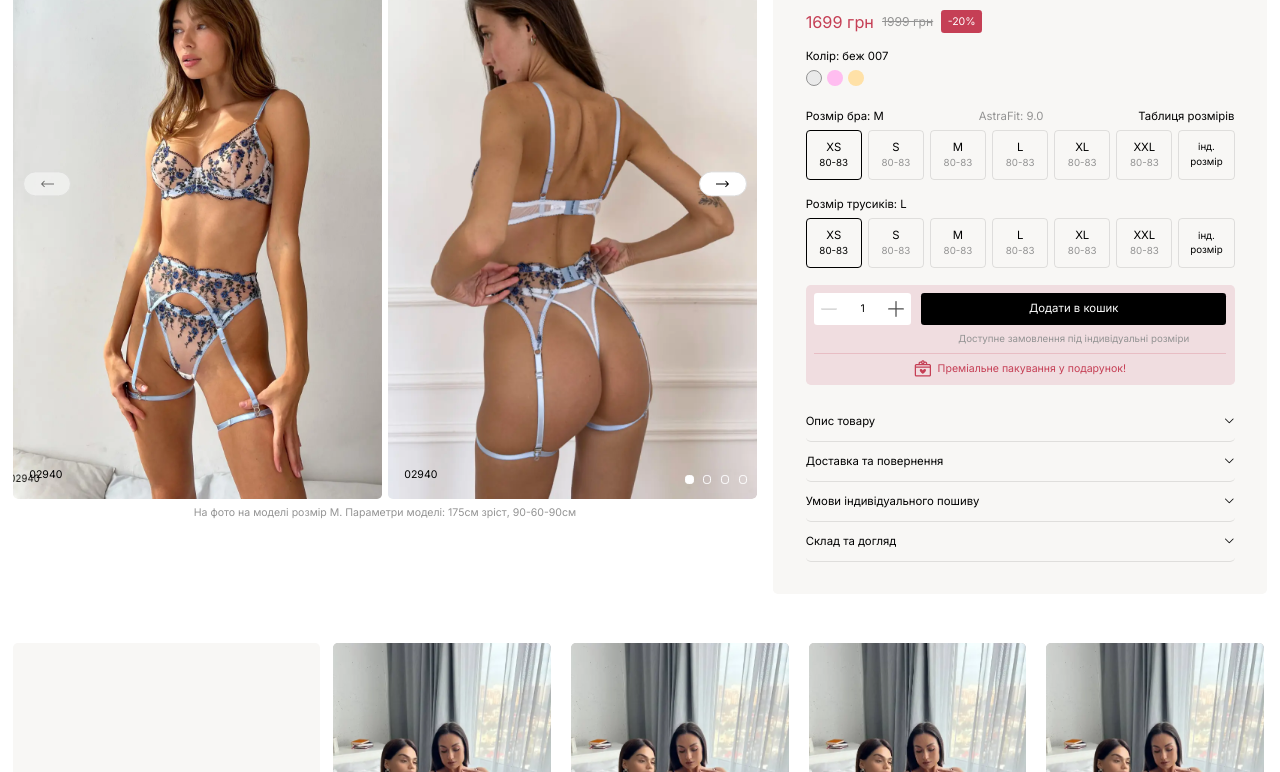
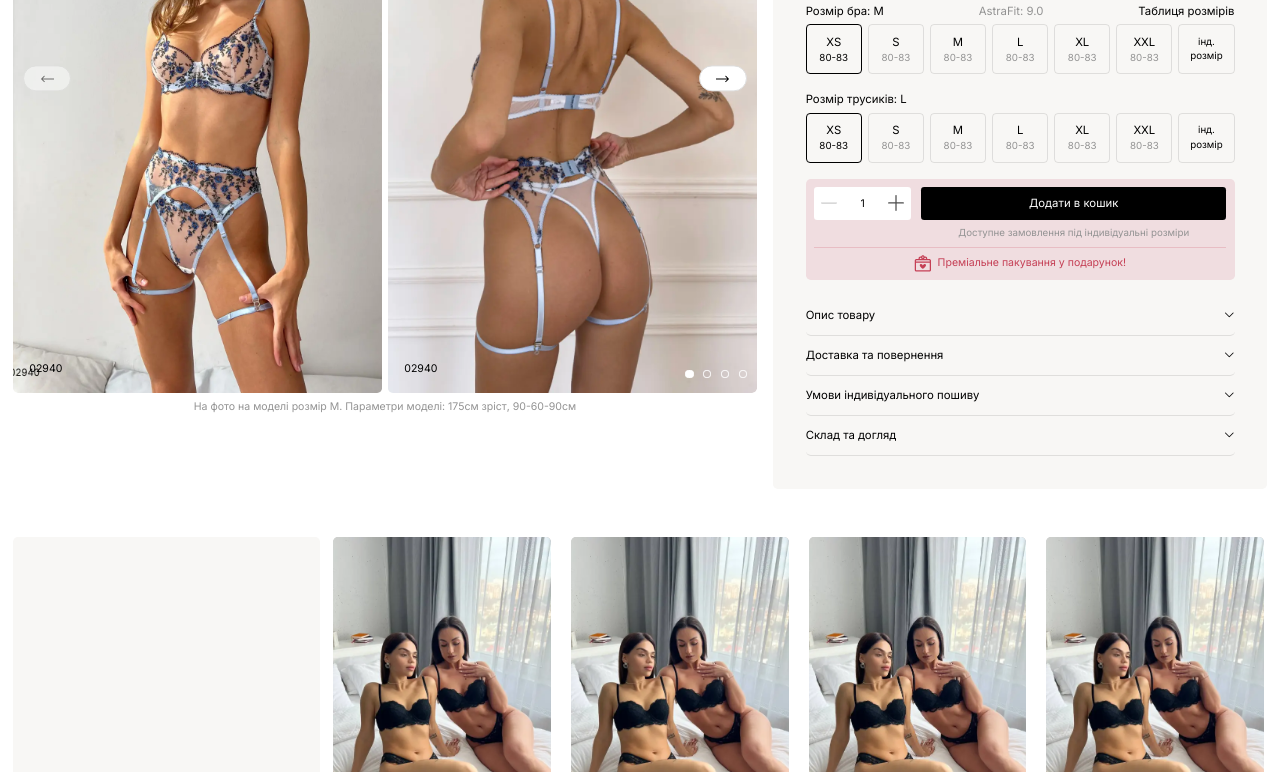
Before and after one commit to soloveyko23/viychuk_dev, a plain HTML site: page product.html in a window 1280 px wide. Shown: the part 377-1149 px from the top of the page. Drawn offline with nearby package versions, Linux system fonts and the light colour scheme.

Commit message:
Update product.html

```diff
--- a/product.html
+++ b/product.html
@@ -569,7 +569,7 @@
 				</div>
 			</div>
 		</div>
-		<main class="page">
+		<main class="page !pt-0">
 			<div class="sticky-info">
 				<div class="sticky-info__container">
 					<div class="sticky-info__content">
```
